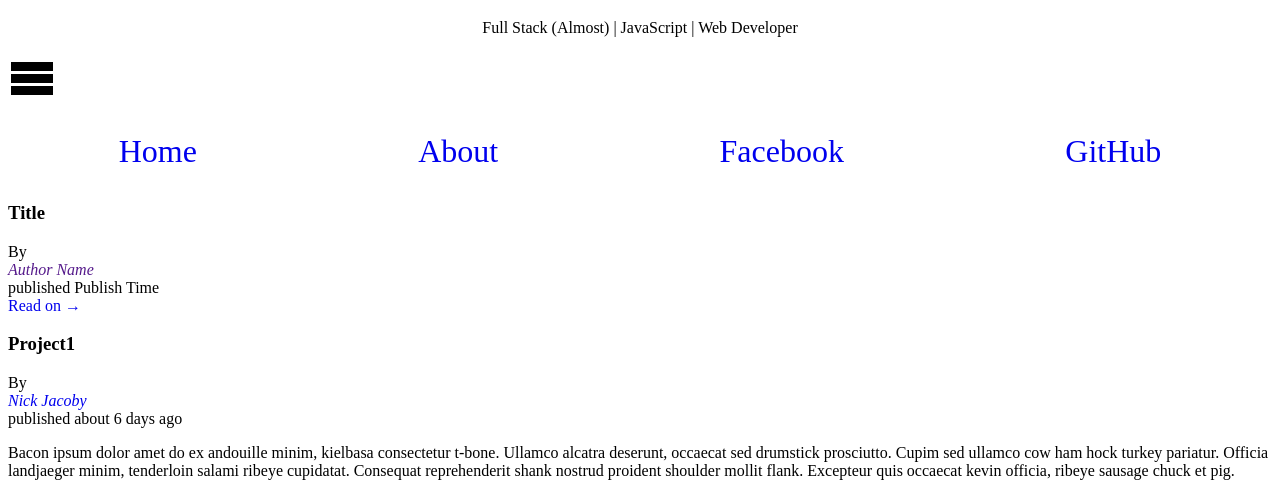
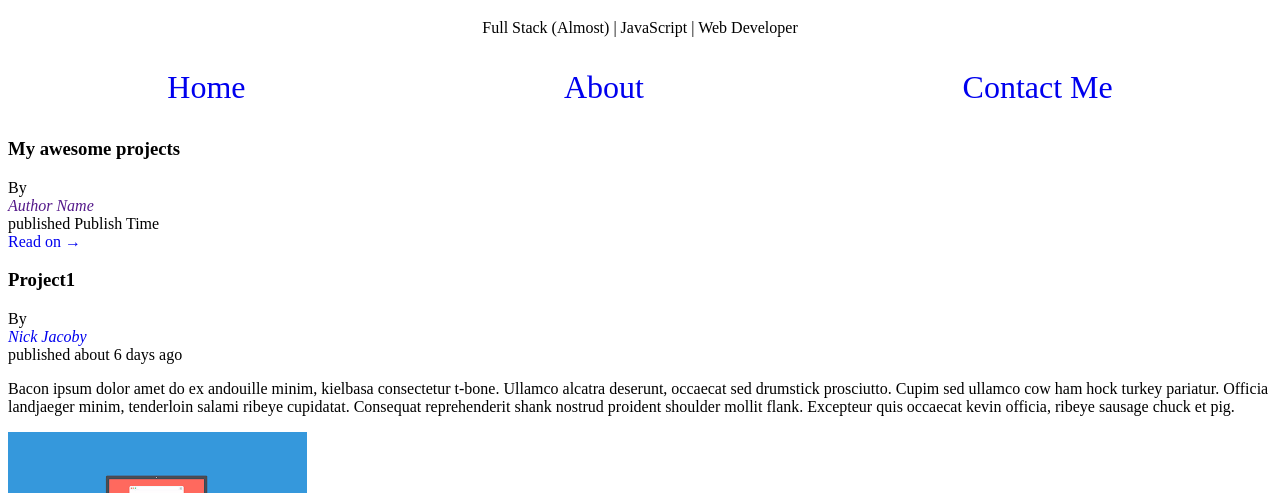
Before and after one commit to jacoby22/Portfolio, a plain HTML site: page index.html in a window 1280 px wide. Shown: the part 229-722 px from the top of the page. Drawn offline with nearby package versions, Linux system fonts and the light colour scheme; files whose address does not match are found by name.

Commit message:
nav bar is now hiding and showing correct content both on page load and dynamically with event handler

```diff
--- a/app.js
+++ b/app.js
@@ -1,4 +1,5 @@
 var articles = [];
+var portfolio = {};
 
 function Article (opts) {
   this.author = opts.author;
@@ -28,6 +29,14 @@ Article.prototype.toHtml = function() {
   return $newArticle;
 };
 
+portfolio.selectNav = function() {
+  $('.main-nav').on('click', '.tab', function() {
+    var $selectedTab = $(this).data('content');
+    $('.tab-content').hide();
+    $('#' + $selectedTab).fadeIn(750);
+  });
+};
+
 projects.sort(function(a,b) {
   return (new Date(b.publishedOn)) - (new Date(a.publishedOn));
 });
@@ -37,5 +46,12 @@ projects.forEach(function(ele) {
 });
 
 articles.forEach(function(a){
-  $('#articles').append(a.toHtml());
+  $('#projects').append(a.toHtml());
 });
+
+portfolio.selectNav();
+
+$(function() {
+  $('.tab-content').hide();
+  $('#projects').fadeIn(750);
+});
--- a/index.html
+++ b/index.html
@@ -19,17 +19,22 @@
     <nav class="main-nav">
       <div class="icon-menu"></div>
       <ul id="navLinks">
-        <li class="tab" data-content="articles"><a href="#"> Home</a></li>
+        <li class="tab" data-content="projects"><a href="#"> Home</a></li>
         <li class="tab" data-content="about"><a href="#"> About</a></li>
-        <li><a href="http://www.facebook.com" target="_blank"> Facebook</a></li>
-        <li><a href="http://github.com/jacoby22" target="_blank"> GitHub</a></li>
+        <li class="tab" data-content="contactMe"><a href="#"> Contact Me</a></li>
       </ul>
     </nav>
     <main>
-      <section id="articles" class="tab-content">
+      <section class="tab-content" id="contactMe">
+        <div>
+          <a class="contactLink" href="https://facebook.com" target="_blank">Facebook</a>
+          <a class="contactLink" href="https://github.com/jacoby22/" target="_blank">Github</a>
+        </div>
+      </section>
+      <section id="projects" class="tab-content">
         <article class="template" data-category="cat">
           <header>
-            <h1>Title</h1>
+            <h1>My awesome projects</h1>
             <div class="byline">
               By <address><a href="">Author Name</a></address>
               published <time pubdate datetime="2000-01-01">Publish Time</time>
--- a/style.css
+++ b/style.css
@@ -8,7 +8,6 @@ a {
 
 li {
   list-style: none;
-  display: inline;
 }
 
 footer {
@@ -21,7 +20,17 @@ ul {
 
 .icon-menu {
   font-size: 3em;
-  /*float: right;*/
+  display: none;
+}
+
+.tab {
+  list-style: none;
+  display: inline;
+}
+
+.contactLink {
+  display: flex;
+  justify-content: center;
 }
 
 #navLinks {
```
